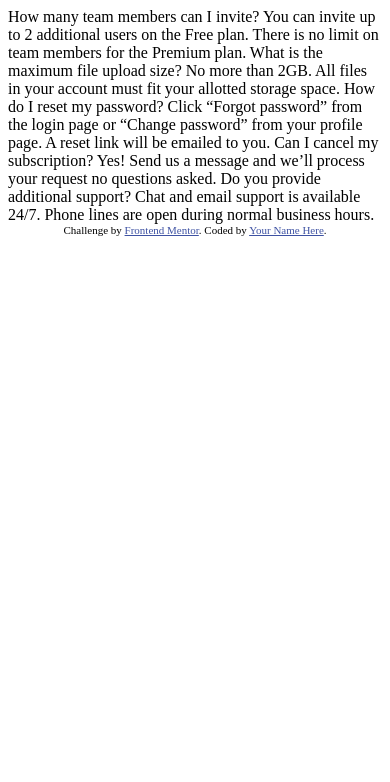
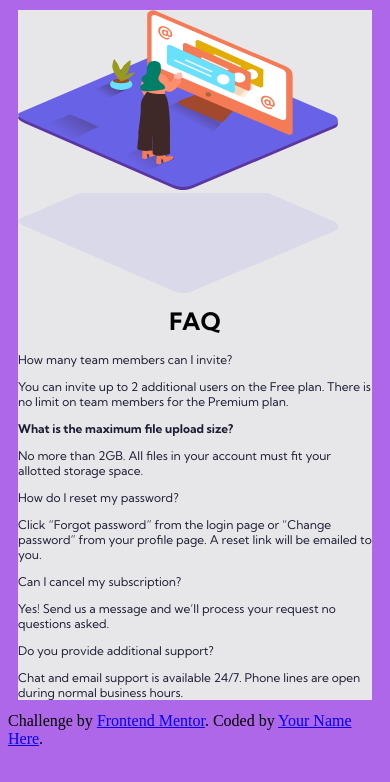
Before and after one commit to sanolilais/FAQ-accordion-card-challenge, a plain HTML site: page faq-accordion-card-main/index.html in a window 390 px wide. Drawn offline with Linux system fonts and the light colour scheme.

Commit message:
create mobile version

```diff
--- /dev/null
+++ b/faq-accordion-card-main/css/styles.css
@@ -0,0 +1,39 @@
+body {
+    background-color: hsl(273, 75%, 66%);
+}
+
+.contentquestions {
+    background-color: hsl(240, 5%, 91%);
+    font-family: Kumbh Sans;
+    font-size: 12px;
+    margin: 10px;
+}
+
+.faq {
+    font-weight: 700;
+    text-align: center;
+}
+
+.questions {
+    font-weight: 400;
+    color: hsl(238, 29%, 16%);
+}
+.answers {
+    font-weight: 400;
+    color: hsl(238, 29%, 16%);
+}
+
+.ilustration {
+    width: 320px;
+    height: 280px;
+}
+.img1 {
+    width: 320px;
+    height: 180px;
+}
+
+.img2 {
+    width: 320px;
+    height: 100px;
+
+}
--- a/faq-accordion-card-main/index.html
+++ b/faq-accordion-card-main/index.html
@@ -1,40 +1,75 @@
 <!DOCTYPE html>
-<html lang="en">
+<html lang="pt-br">
+
 <head>
   <meta charset="UTF-8">
-  <meta name="viewport" content="width=device-width, initial-scale=1.0"> <!-- displays site properly based on user's device -->
+  <meta name="viewport" content="width=device-width, initial-scale=1.0">
+  <!-- displays site properly based on user's device -->
 
   <link rel="icon" type="image/png" sizes="32x32" href="./images/favicon-32x32.png">
+  <link rel="stylesheet" href="./css/styles.css">
+  <link rel="preconnect" href="https://fonts.googleapis.com">
+  <link rel="preconnect" href="https://fonts.gstatic.com" crossorigin>
+  <link href="https://fonts.googleapis.com/css2?family=Kumbh+Sans:wght@400;700&display=swap" rel="stylesheet">
+  <title>Frontend Mentor | FAQ Accordion Card</title>
+</head>
 
-  <title>Frontend Mentor | FAQ Accordion Card</title>
+<body>
+  <div class="contentquestions">
+    <div class="ilustration">
+      <img class="img1" src="/faq-accordion-card-main/images/illustration-woman-online-desktop.svg" alt="">
+     <img class="img2" src="/faq-accordion-card-main/images/bg-pattern-mobile.svg" alt="">
+    </div>
 
-  <!-- Feel free to remove these styles or customise in your own stylesheet 👍 -->
-  <style>
-    .attribution { font-size: 11px; text-align: center; }
-    .attribution a { color: hsl(228, 45%, 44%); }
-  </style>
-</head>
-<body>
-  How many team members can I invite?
+    <h1 span class="faq">FAQ</h1>
+
+    <p class="questions">
+      How many team members can I invite?</p>
+    <p class="answers">
       You can invite up to 2 additional users on the Free plan. There is no limit on
       team members for the Premium plan.
+    </p>
 
-  What is the maximum file upload size?
+    <p class="questions">
+      <strong>What is the maximum file upload size?</strong>
+    </p>
+    <p class="answers">
       No more than 2GB. All files in your account must fit your allotted storage space.
+    </p>
 
-  How do I reset my password?
+
+    <p class="questions">
+      How do I reset my password?</p>
+    <p class="answers">
       Click “Forgot password” from the login page or “Change password” from your profile page.
       A reset link will be emailed to you.
+    </p>
 
-  Can I cancel my subscription?
+
+
+    <p class="questions">
+      Can I cancel my subscription?</p>
+    <p class="answers">
       Yes! Send us a message and we’ll process your request no questions asked.
+    </p>
 
-  Do you provide additional support?
+
+
+    <p class="questions">
+      Do you provide additional support?</p>
+    <p class="answers">
       Chat and email support is available 24/7. Phone lines are open during normal business hours.
+    </p>
+
+
+
+  </div>
+
 
   <div class="attribution">
     Challenge by <a href="https://www.frontendmentor.io?ref=challenge" target="_blank">Frontend Mentor</a>.
     Coded by <a href="#">Your Name Here</a>.
   </div>
 </body>
+
 </html>
```
Also changed, not shown: 1 other file. Lines whose indentation alone changed are shown as unchanged.
